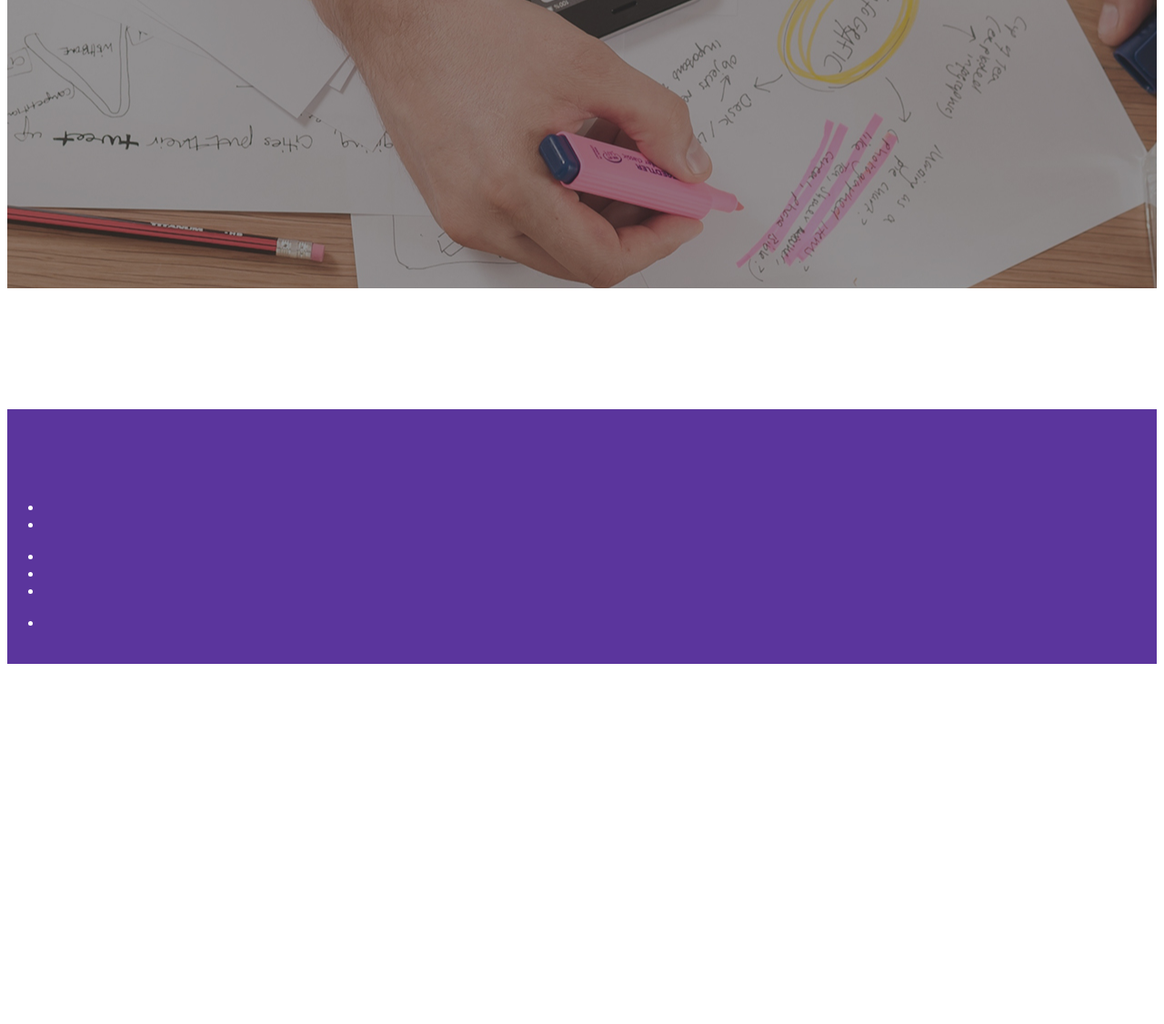
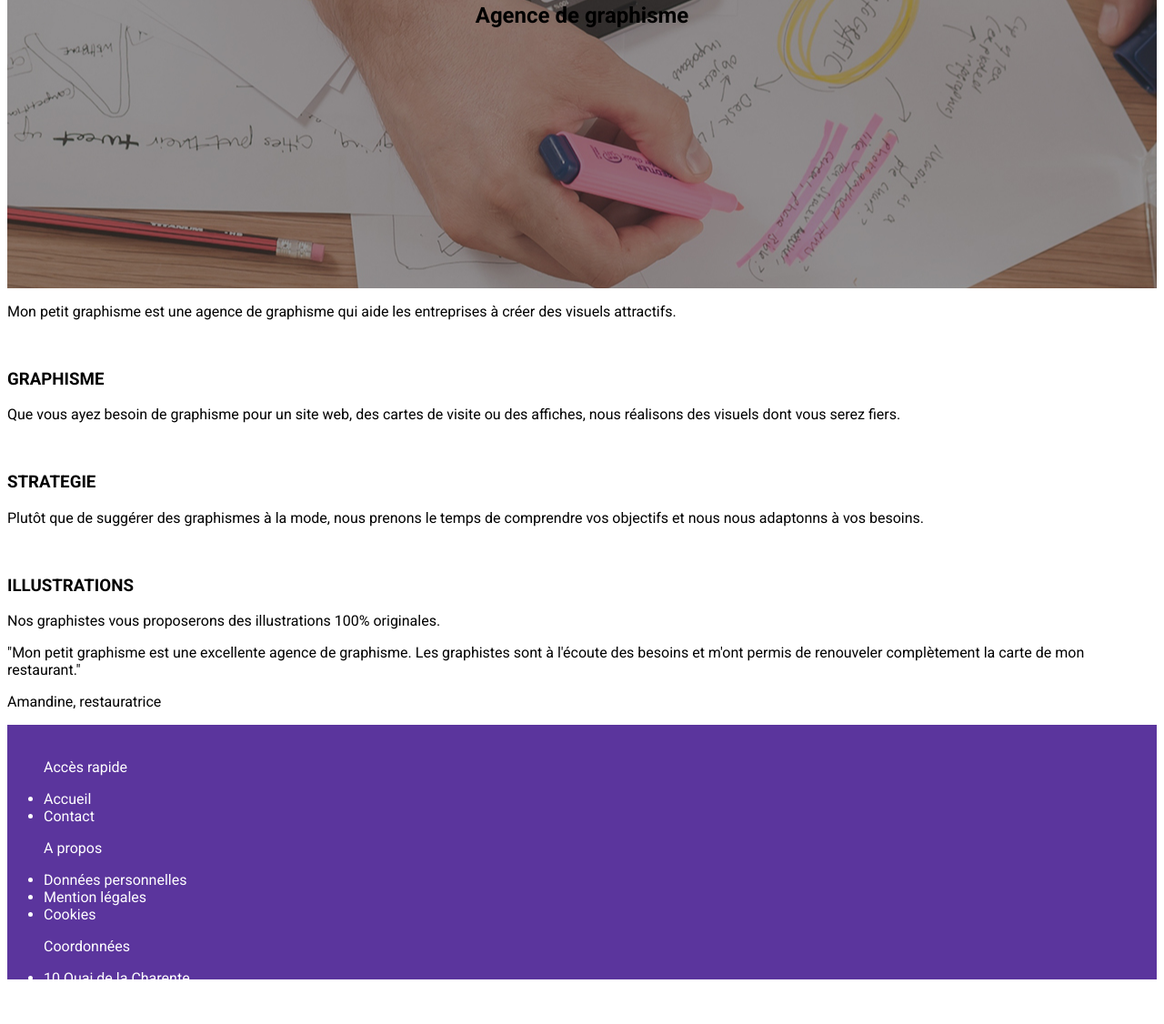
Before and after one commit to Edward-Nl/IntegrationMaquetteHtmlCss, a plain HTML site: page index.html in a window 1280 px wide. Shown: the part 396-1522 px from the top of the page at 91% size. Before the commit the page ends 1134 px from the top, so only its background shows below. Drawn offline with Linux system fonts and the light colour scheme.

Commit message:
Html terminé (manque img)
texte tapé class créer

```diff
--- a/index.html
+++ b/index.html
@@ -25,37 +25,42 @@
 	<main>
 
 		<section class="banniere">
-			<img src="">
-			<h1></h1>
+
+			<img class="ban" src="">
+			<img class="logo_ban" src="">
+			<h1>Agence de graphisme</h1>
+
 		</section>
 
 		<section class="text">
-			<p></p>
 
-			<article>
-				<aside>
-					<img src="">
-					<h2></h2>
-					<p></p>
+			<p class="text_1">Mon petit graphisme est une agence de graphisme qui aide les entreprises à créer des visuels attractifs.</p>
+
+			<article class="ctn_vignette">
+
+				<aside class="boite_vignette">
+					<img class="img_vignette" src="">
+					<h3>GRAPHISME</h3>
+					<p class="text_vignette">Que vous ayez besoin de graphisme pour un site web, des cartes de visite ou des affiches, nous réalisons des visuels dont vous serez fiers.</p>
 				</aside>
 
-				<aside>
-					<img src="">
-					<h2></h2>
-					<p></p>
+				<aside class="boite_vignette">
+					<img class="img_vignette" src="">
+					<h3>STRATEGIE</h3>
+					<p class="text_vignette">Plutôt que de suggérer des graphismes à la mode, nous prenons le temps de comprendre vos objectifs et nous nous adaptonns à vos besoins.</p>
 				</aside>
 
-				<aside>
-					<img src="">
-					<h2></h2>
-					<p></p>
+				<aside class="boite_vignette">
+					<img class="img_vignette" src="">
+					<h3>ILLUSTRATIONS</h3>
+					<p class="text_vignette">Nos graphistes vous proposerons des illustrations 100% originales.</p>
 				</aside>
 
 			</article>
 
 			<article>
-				<p></p>
-				<p></p>
+				<p class="text_2">"Mon petit graphisme est une excellente agence de graphisme. Les graphistes sont à l'écoute des besoins et m'ont permis de renouveler complètement la carte de mon restaurant."</p>
+				<p class="sous_text">Amandine, restauratrice</p>
 			</article>
 
 		</section>
@@ -63,28 +68,28 @@
 	</main>
 
 	<footer>
-		<p class="agence"></p>
+		<p class="agence">Mon petit graphisme - Agence de graphisme basée à Paris</p>
 
-		<p class="logo"></p>
+		<p class="logo_foot"></p>
 
-		<div class="list-foot">
+		<div class="ctn_list_foot">
 
-			<ul>
-				<p></p>
-				<li></li>
-				<li></li>
+			<ul class="list_foot">
+				<p class="tit_list">Accès rapide</p>
+				<li class="li_foot">Accueil</li>
+				<li class="li_foot">Contact</li>
 			</ul>
 
-			<ul>
-				<p></p>
-				<li></li>
-				<li></li>
-				<li></li>
+			<ul class="list_foot">
+				<p class="tit_list">A propos</p>
+				<li class="li_foot">Données personnelles</li>
+				<li class="li_foot">Mention légales</li>
+				<li class="li_foot">Cookies</li>
 			</ul>
 
-			<ul>
-				<p></p>
-				<li></li>
+			<ul class="list_foot">
+				<p class="tit_list">Coordonnées</p>
+				<li class="li_coord">10 Quai de la Charente<br />75019 Paris<br />01 23 45 67 89</li>
 			</ul>
 		</div>
 
```
